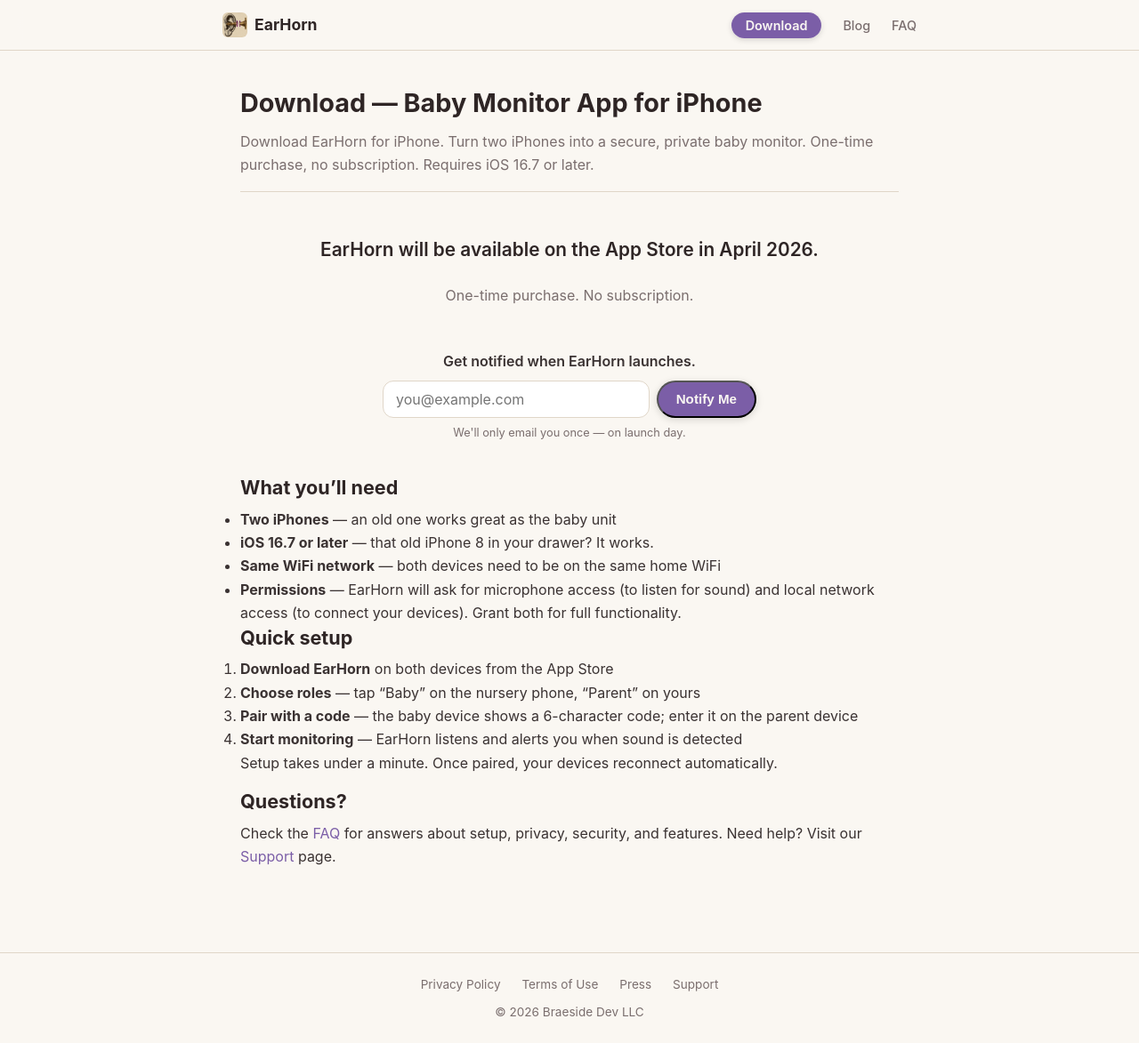
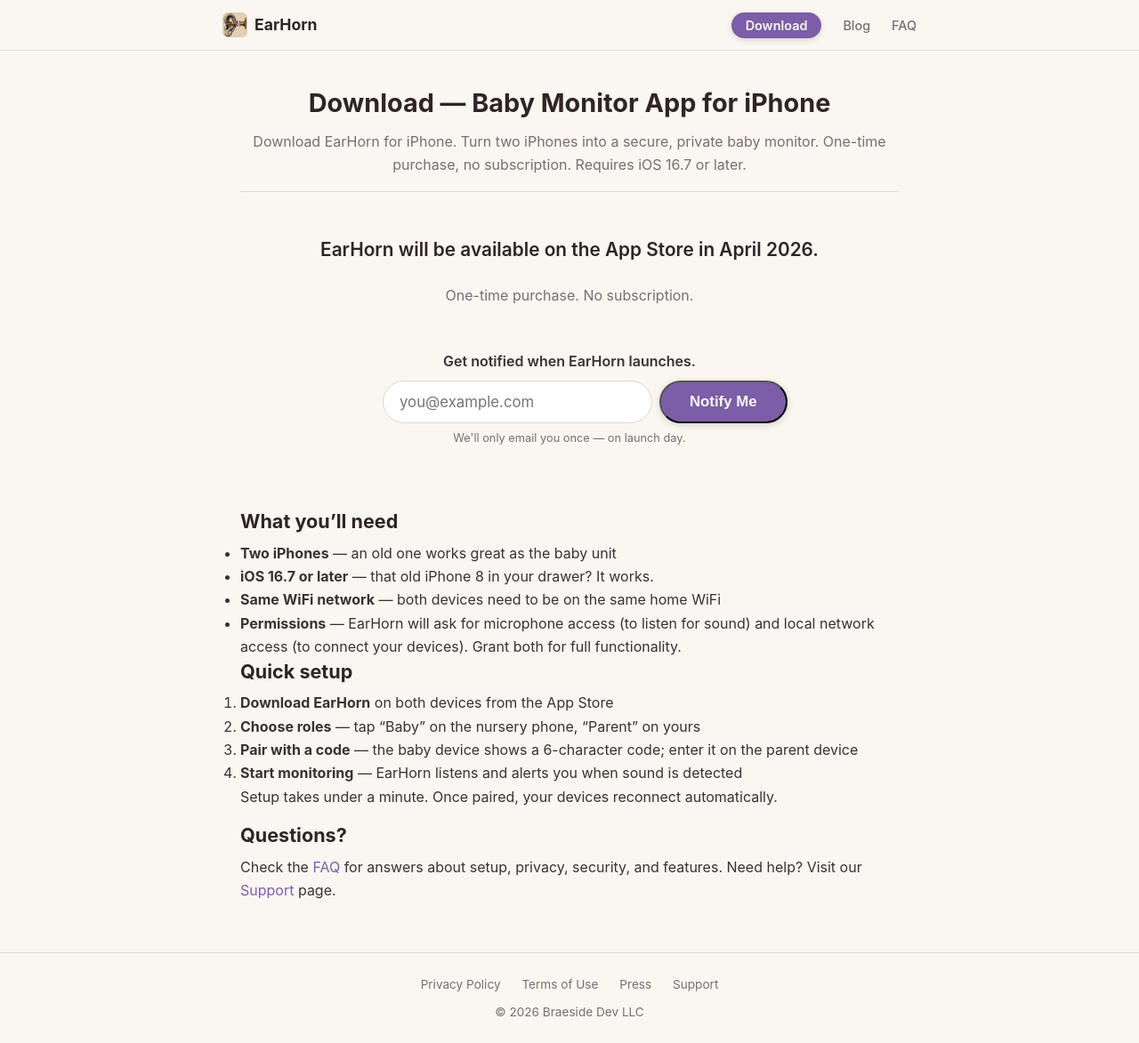
Before and after one commit to braeside-dev/earhorn-site, a Jekyll site: the page built from download.md, in a window 1280 px wide and 1173 px high. Shown: the whole window at 89% size. Built offline with Jekyll 4.4.1, drawn with Linux system fonts in a browser that asks for light colours.

Commit message:
ticky tack design on email form

```diff
--- a/assets/css/style.css
+++ b/assets/css/style.css
@@ -618,10 +618,10 @@ details p {
 
 .signup-input {
     flex: 1;
-    padding: 10px 14px;
-    font-size: 1em;
+    padding: 12px 18px;
+    font-size: 1.05em;
     border: 1px solid var(--color-border);
-    border-radius: var(--radius);
+    border-radius: 24px;
     background: var(--color-card-bg);
     color: var(--color-text);
     font-family: inherit;
@@ -635,8 +635,6 @@ details p {
 
 .signup-btn {
     flex-shrink: 0;
-    font-size: 0.95em;
-    padding: 10px 20px;
 }
 
 @media (max-width: 600px) {
--- a/download.md
+++ b/download.md
@@ -5,12 +5,14 @@ description: "Download EarHorn for iPhone. Turn two iPhones into a secure, priva
 permalink: /download/
 ---
 
-<div class="text-center" style="padding: 1em 0 0.5em;">
+<style>.page-header { text-align: center; }</style>
+
+<div style="text-align: center; padding: 1em 0 0.5em;">
     <p style="font-size: 1.3em; font-weight: 600; color: var(--color-heading);">EarHorn will be available on the App Store in April 2026.</p>
     <p class="text-muted">One-time purchase. No subscription.</p>
 </div>
 
-<div class="signup-form-wrap">
+<div class="signup-form-wrap" style="margin-bottom: 2em;">
     <p style="font-weight: 600; margin-bottom: 0.5em;">Get notified when EarHorn launches.</p>
     <form action="https://formspree.io/f/xjgaelnv" method="POST" class="signup-form">
         <input type="hidden" name="_subject" value="New EarHorn signup">
```
